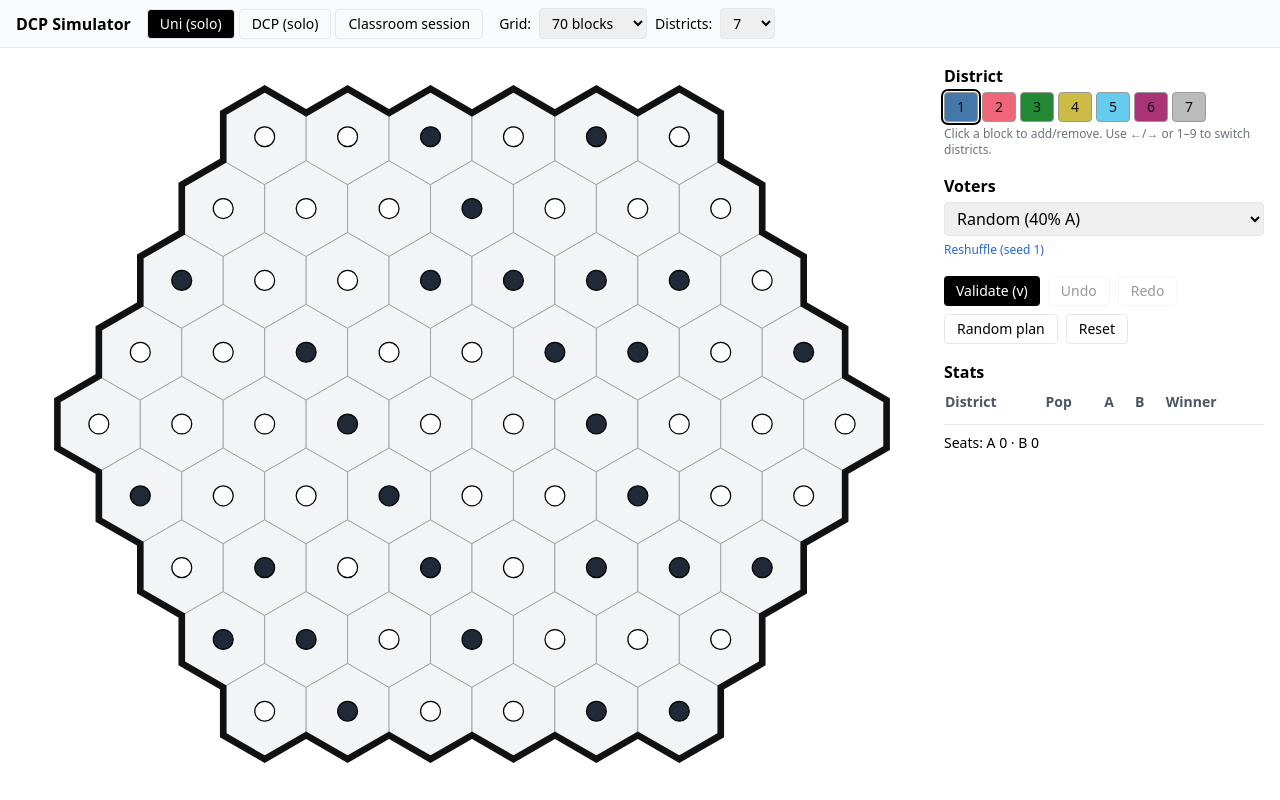
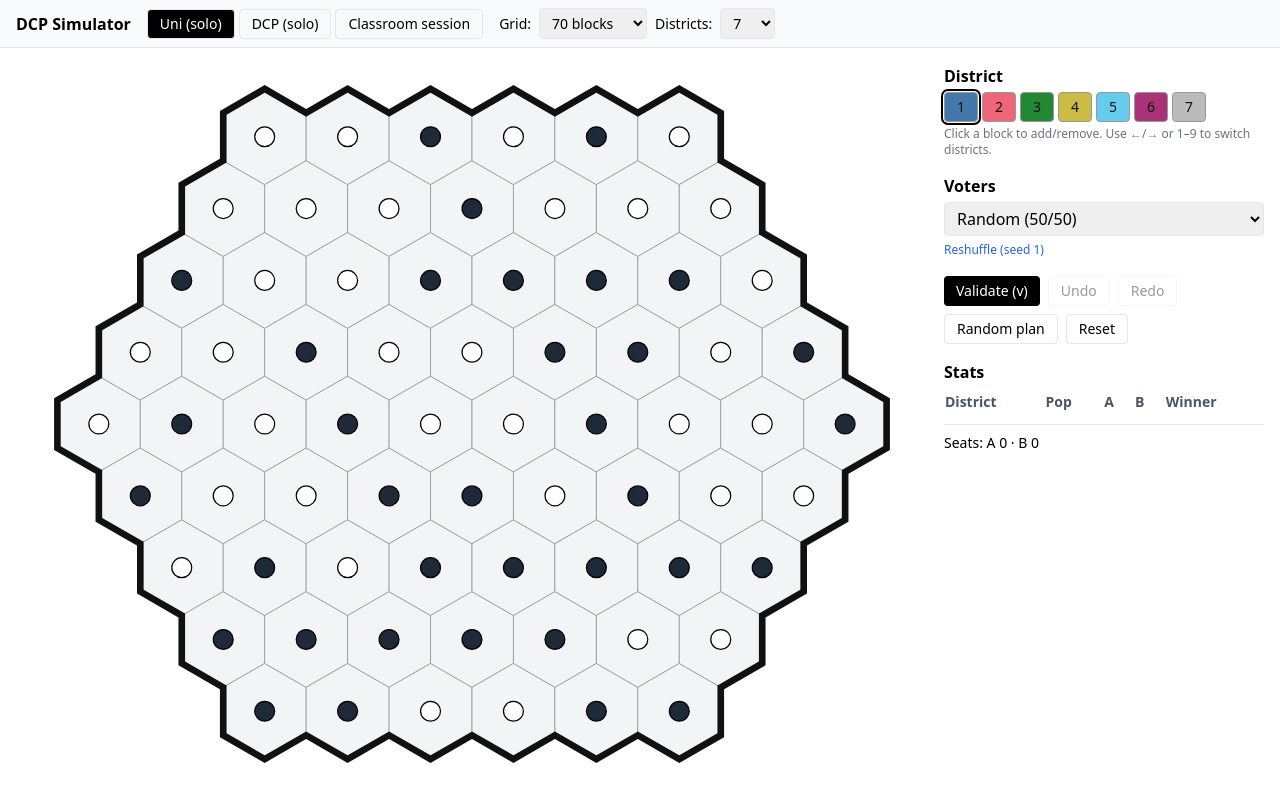
Before and after one commit to maxwellpalmer/dcp-simulator, a React (Vite) app in the folder app/: page / in a window 1280 px wide. Built offline with nearby package versions, Linux system fonts and the light colour scheme.

Commit message:
Make Random 50/50 the default and first option in all voter distribution dropdowns

```diff
--- a/app/src/modes/DCPMode.tsx
+++ b/app/src/modes/DCPMode.tsx
@@ -66,7 +66,7 @@ export function DCPMode({ grid, nDistricts }: Props) {
     return () => window.removeEventListener("keydown", onKey);
   }, [stage, asgHistory, pairHistory]);
 
-  const [dist, setDist] = useState<DistributionMode>("random");
+  const [dist, setDist] = useState<DistributionMode>("random5050");
   const [seed, setSeed] = useState(1);
   const [errors, setErrors] = useState<ValidationError[] | null>(null);
 
@@ -469,8 +469,8 @@ function VoterSection({
         onChange={(e) => setDist(e.target.value as DistributionMode)}
         className="border rounded px-2 py-1 w-full"
       >
+        <option value="random5050">Random (50/50)</option>
         <option value="random">Random (40% A)</option>
-        <option value="random5050">Random (50/50)</option>
         <option value="minorityClusteredA">Minority A clustered</option>
         <option value="majorityClusteredA">Majority A clustered</option>
         <option value="minorityClusteredB">Minority B clustered</option>
--- a/app/src/modes/MultiplayerMode.tsx
+++ b/app/src/modes/MultiplayerMode.tsx
@@ -184,7 +184,7 @@ function CreateForm({
   );
   const [nDistricts, setNDistricts] = useState(dcpOptions[0]);
   const [totalRounds, setTotalRounds] = useState(3);
-  const [voterDist, setVoterDist] = useState<DistributionMode>("random");
+  const [voterDist, setVoterDist] = useState<DistributionMode>("random5050");
   const [passphrase, setPassphrase] = useState("");
   const [busy, setBusy] = useState(false);
   const [err, setErr] = useState<string | null>(null);
@@ -233,8 +233,8 @@ function CreateForm({
       <label className="block text-sm">Default voter distribution
         <select className="ml-2 border rounded px-2 py-1" value={voterDist}
                 onChange={(e) => setVoterDist(e.target.value as DistributionMode)}>
+          <option value="random5050">Random (50/50)</option>
           <option value="random">Random (40/60)</option>
-          <option value="random5050">Random (50/50)</option>
           <option value="minorityClusteredA">Minority A clustered</option>
           <option value="majorityClusteredA">Majority A clustered</option>
           <option value="minorityClusteredB">Minority B clustered</option>
--- a/app/src/modes/UniMode.tsx
+++ b/app/src/modes/UniMode.tsx
@@ -22,7 +22,7 @@ export function UniMode({ grid, nDistricts }: Props) {
   const setAssignment = history.set;
   useUndoShortcuts(history);
   const [current, setCurrent] = useState<DistrictId>(1);
-  const [dist, setDist] = useState<DistributionMode>("random");
+  const [dist, setDist] = useState<DistributionMode>("random5050");
   const [seed, setSeed] = useState(1);
   const [errors, setErrors] = useState<ValidationError[] | null>(null);
 
@@ -147,8 +147,8 @@ export function UniMode({ grid, nDistricts }: Props) {
             onChange={(e) => setDist(e.target.value as DistributionMode)}
             className="border rounded px-2 py-1 w-full"
           >
+            <option value="random5050">Random (50/50)</option>
             <option value="random">Random (40% A)</option>
-            <option value="random5050">Random (50/50)</option>
             <option value="minorityClusteredA">Minority A clustered</option>
             <option value="majorityClusteredA">Majority A clustered</option>
             <option value="minorityClusteredB">Minority B clustered</option>
--- a/app/src/modes/multiplayer/TeacherPanel.tsx
+++ b/app/src/modes/multiplayer/TeacherPanel.tsx
@@ -112,8 +112,8 @@ export function TeacherPanel({ code, teacherToken, state, grid, refresh }: Props
             <select value={voterDist}
                     onChange={(e) => setVoterDist(e.target.value as DistributionMode)}
                     className="ml-2 border rounded px-2 py-1">
-              <option value="random">Random (40/60)</option>
-            <option value="random5050">Random (50/50)</option>
+              <option value="random5050">Random (50/50)</option>
+            <option value="random">Random (40/60)</option>
               <option value="minorityClusteredA">Minority A clustered</option>
               <option value="majorityClusteredA">Majority A clustered</option>
               <option value="minorityClusteredB">Minority B clustered</option>
```
